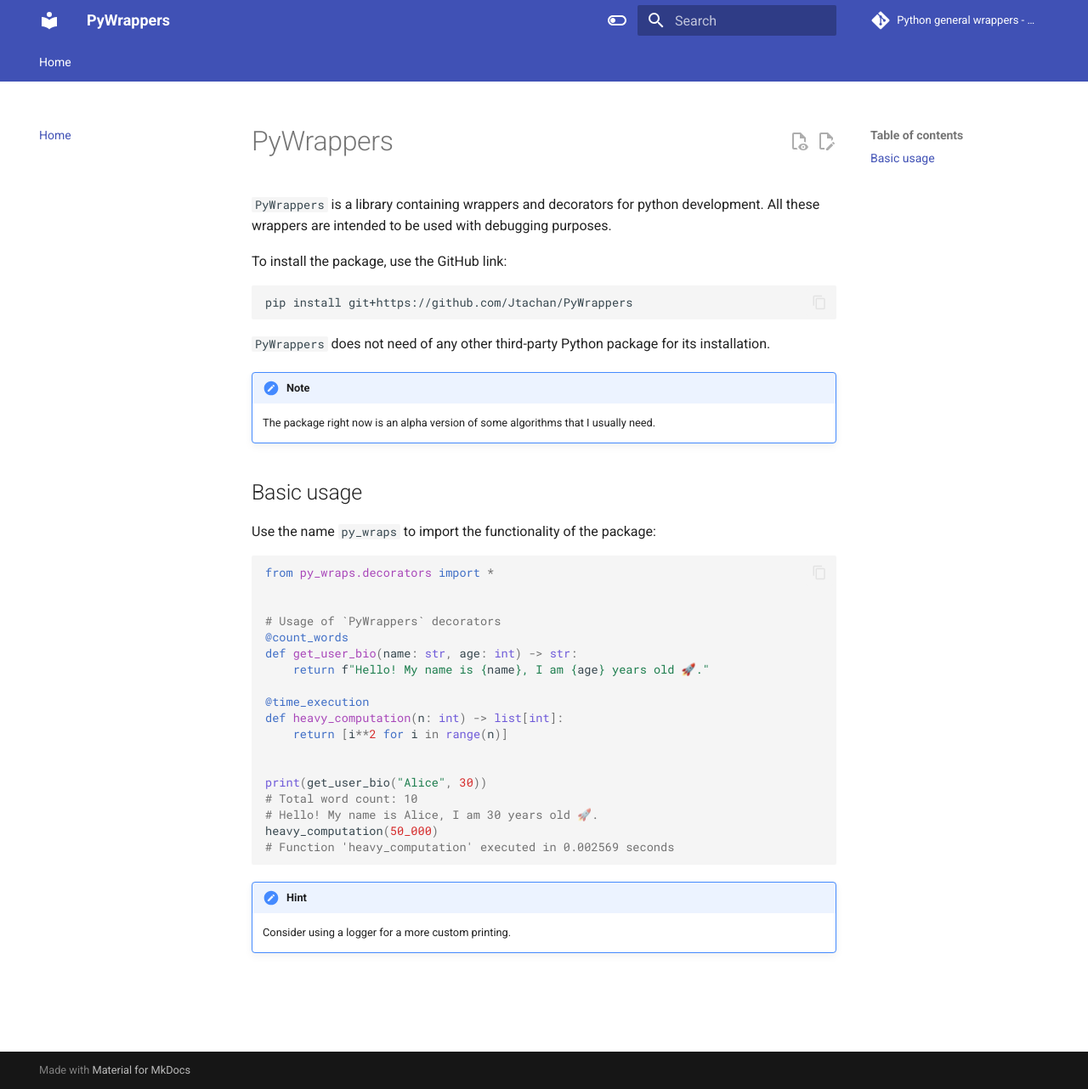
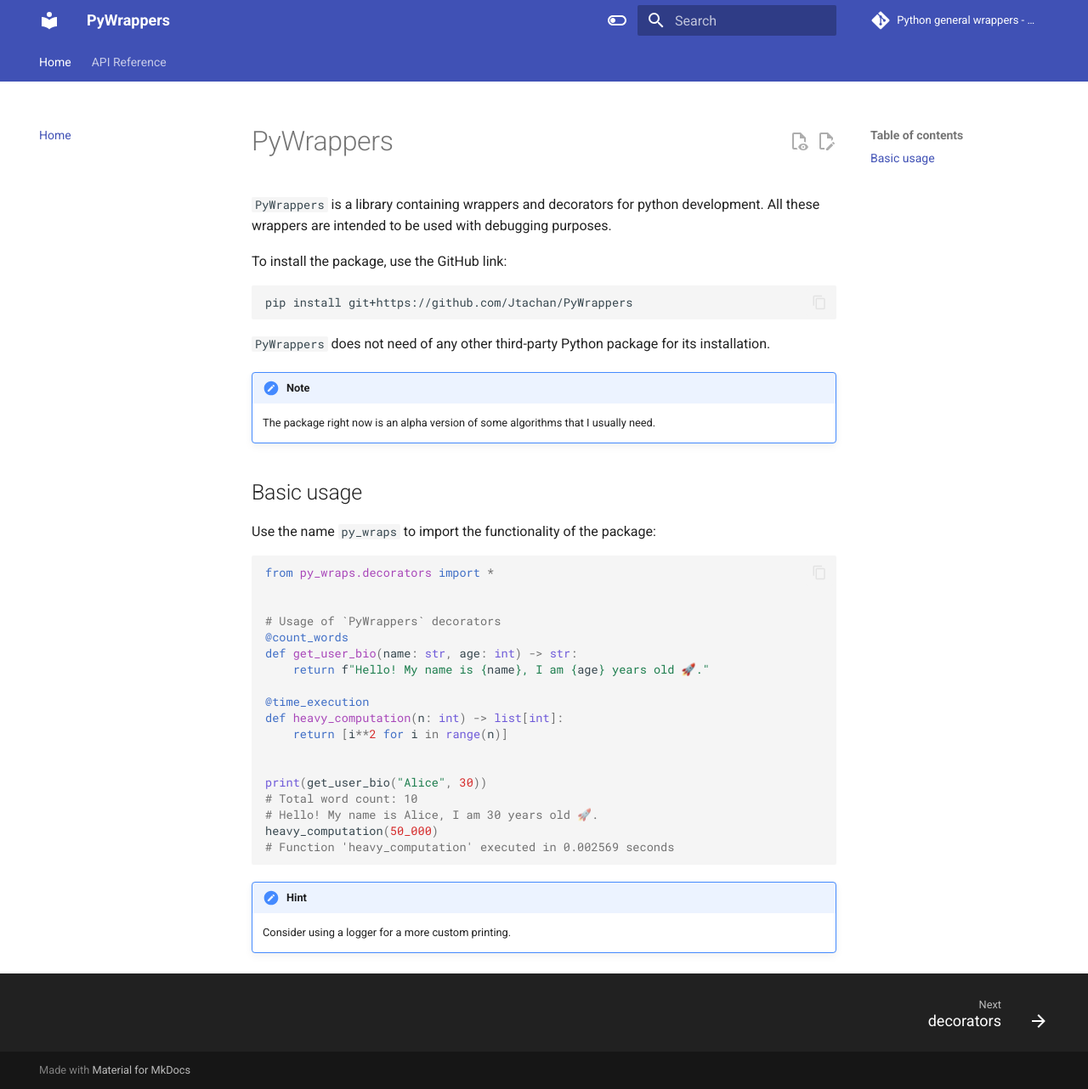
Before and after one commit to Jtachan/PyWrappers, an MkDocs documentation site: the page built from docs/index.md, in a window 1280 px wide and 1282 px high. Shown: the whole window at 85% size. Built offline with MkDocs 1.6.1 and Material for MkDocs 9.7.7, drawn with Linux system fonts in a browser that asks for light colours; comment, search, counter and statistics services are not loaded; old or Windows-style settings are respelled for this version of MkDocs.

Commit message:
Corrected docs deployment

```diff
--- a/docs/requirements.txt
+++ b/docs/requirements.txt
@@ -1,3 +1,3 @@
 mkdocs-material
 mkdocstrings-python
-# griffe-pydantic
+.
--- a/mkdocs.yml
+++ b/mkdocs.yml
@@ -7,6 +7,8 @@
 
 nav:
   - Home: 'index.md'
+  - API Reference:
+      - decorators: api\decorators.md
 
 theme:
   name: material
```
Also changed, not shown: docs/api/decorators.md (renamed from docs/decorators.md), 1 other file.
